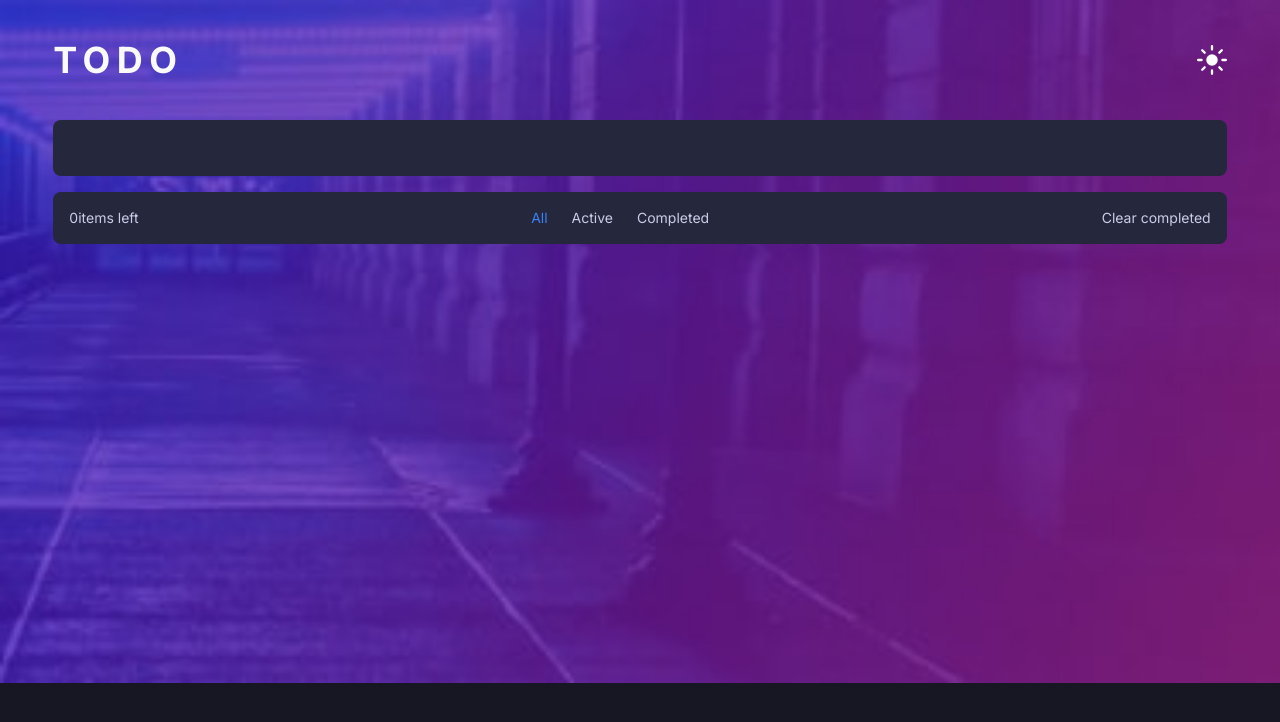
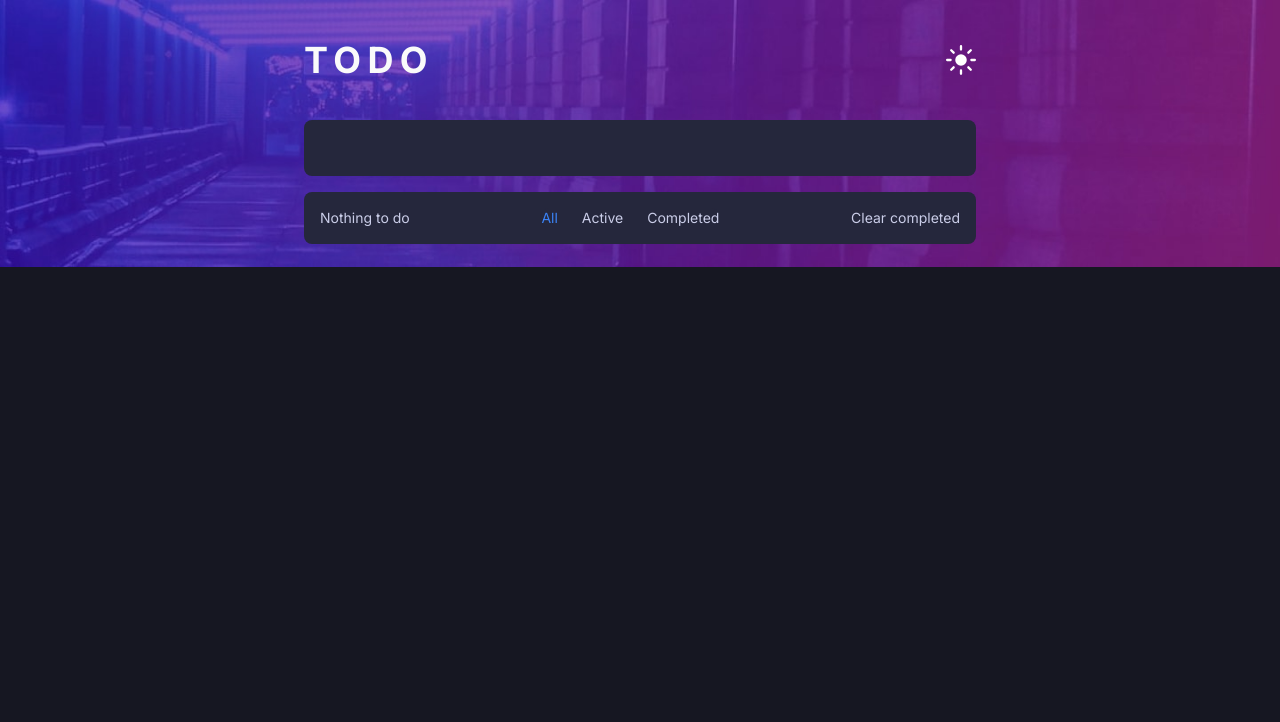
Before and after one commit to rafo38kh/todo-app, a Next.js app: page / in a window 1280 px wide. Shown: the top 722 px of the page. Built offline with nearby package versions, Linux system fonts and the light colour scheme.

Commit message:
fix bugs

```diff
--- a/app/page.js
+++ b/app/page.js
@@ -4,7 +4,7 @@ import Input from "@/components/Input";
 
 export default function Home() {
   return (
-    <div className="dark:bg-bgMDark bg-bgMLight  bg-contain h-screen w-full bg-no-repeat  dark:bg-darkBlue dark:text-white bg-lightGrayishBlue  text-black ">
+    <div className="dark:bg-bgMDark bg-bgMLight dark:lg:bg-bgDDark lg:bg-bgDLight bg-contain h-screen w-full bg-no-repeat  dark:bg-darkBlue dark:text-white bg-lightGrayishBlue  text-black ">
       <ChangeTheme />
       <Input />
     </div>
--- a/components/ChangeTheme.jsx
+++ b/components/ChangeTheme.jsx
@@ -23,7 +23,7 @@ export default function ChangeTheme() {
   console.log(theme);
 
   return (
-    <div className="flex flex-row justify-between w-11/12 m-auto py-10">
+    <div className="flex flex-row justify-between w-11/12 m-auto py-10 max-w-2xl">
       <span className="uppercase text-4xl tracking-[0.4rem] font-bold text-lightGray">
         Todo
       </span>
--- a/components/Input.jsx
+++ b/components/Input.jsx
@@ -8,6 +8,7 @@ export default function Input() {
   const [text, setText] = useState("");
   const [todos, setTodos] = useState([]);
   const [filters, setFilters] = useState("All");
+  const itemsLength = todos.filter((todo) => !todo.completed).length;
 
   const addTodo = (e) => {
     e.preventDefault();
@@ -23,8 +24,20 @@ export default function Input() {
     setText("");
   };
 
+  const checkCompleted = (el) => {
+    setTodos((prev) =>
+      prev.map((elem) =>
+        el.id === elem.id ? { ...elem, completed: !elem.completed } : elem
+      )
+    );
+  };
+
+  const handleDelete = (todo) => {
+    setTodos((prev) => prev.filter((el) => todo.id !== el.id));
+  };
+
   return (
-    <div className="w-11/12 m-auto">
+    <div className="w-11/12 m-auto max-w-2xl">
       <form className="mb-4" action="" onSubmit={addTodo}>
         <input
           className="w-full dark:bg-bgBlueDark p-4 rounded-lg text-GrayishBlueText bg-lightGray"
@@ -33,33 +46,24 @@ export default function Input() {
           onChange={(e) => setText(e.target.value)}
         />
       </form>
-      <ul className="rounded-lg truncate ">
+      <ul className="rounded-lg  h-[33rem] overflow-scroll">
         {todos
           .filter((todo) => {
             if (filters === "All") return todos;
             if (filters === "Active") return !todo.completed;
             if (filters === "Completed") return todo.completed;
           })
-          .map((el) => (
+          .reverse()
+          .map((todo) => (
             <li
-              className={`flex flex-row group w-full last:border-b-0 dark:bg-bgBlueDark p-4 border-b dark:border-b-DarkGrayishBlueBorder border-b-bg-LightGrayishBlue dark:text-text-darkGrayishBlue text-lightText bg-lightGray ${
-                el.completed && "line-through text-DarkGrayishBlueBorder"
+              className={`flex flex-row truncate group w-full last:border-b-0 dark:bg-bgBlueDark p-4 border-b dark:border-b-DarkGrayishBlueBorder border-b-bg-LightGrayishBlue dark:text-text-darkGrayishBlue text-lightText bg-lightGray ${
+                todo.completed &&
+                "line-through dark:text-GrayishBlueText text-GrayishBlue"
               }`}
-              key={el.id}
+              key={todo.id}
             >
-              <button
-                className="mr-4"
-                onClick={() =>
-                  setTodos((prev) =>
-                    prev.map((elem) =>
-                      el.id === elem.id
-                        ? { ...elem, completed: !elem.completed }
-                        : elem
-                    )
-                  )
-                }
-              >
-                {el.completed ? (
+              <button className="mr-4" onClick={() => checkCompleted(todo)}>
+                {todo.completed ? (
                   <div className="rounded-full h-6 w-6 border border-DarkGrayishBlueBorder flex items-center justify-center bg-gradient-to-r from-grCyan to-grPurple hover:border">
                     <Image alt="check" src={check} />
                   </div>
@@ -68,14 +72,9 @@ export default function Input() {
                 )}
               </button>
 
-              {el.text}
+              {todo.text}
 
-              <button
-                className=" ml-auto"
-                onClick={() =>
-                  setTodos((prev) => prev.filter((elem) => el.id !== elem.id))
-                }
-              >
+              <button className=" ml-auto" onClick={() => handleDelete(todo)}>
                 <Image alt="cross" src={cross} />
               </button>
             </li>
@@ -83,8 +82,14 @@ export default function Input() {
 
         {/* clear completed blok */}
 
-        <div className="flex justify-between  dark:bg-bgBlueDark bg-lightGray p-4  dark:text-text-darkGrayishBlue text-lightText mb-4  rounded-b-lg text-sm">
-          <p>{todos.filter((todo) => !todo.completed).length}items left</p>
+        <div className="flex justify-between  dark:bg-bgBlueDark bg-lightGray p-4  dark:text-text-darkGrayishBlue text-lightText   rounded-b-lg text-sm">
+          <p className="text-GrayishBlue dark:text-text-darkGrayishBlue">
+            {itemsLength === 0
+              ? "Nothing to do"
+              : itemsLength > 1
+              ? `${itemsLength} items left`
+              : `${itemsLength} item left`}
+          </p>
 
           <ul className="hidden md:flex flex-row items-center justify-center gap-6 rounded-lg  dark:bg-bgBlueDark bg-lightGray p-4 md:p-0 dark:text-text-darkGrayishBlue">
             {["All", "Active", "Completed"].map((filter) => (
@@ -102,6 +107,7 @@ export default function Input() {
           </ul>
 
           <button
+            className="hover:text-darkBlue text-GrayishBlue dark:text-text-darkGrayishBlue dark:hover:text-lightGray"
             onClick={() =>
               setTodos((prevState) =>
                 prevState.filter((todo) => !todo.completed)
@@ -115,11 +121,13 @@ export default function Input() {
 
       {/* filters blok */}
 
-      <ul className="md:hidden flex flex-row items-center justify-center gap-6 rounded-lg  dark:bg-bgBlueDark bg-lightGray p-4  dark:text-text-darkGrayishBlue">
+      <ul className="md:hidden flex flex-row items-center justify-center gap-6 mt-4 rounded-lg  dark:bg-bgBlueDark bg-lightGray p-4  dark:text-text-darkGrayishBlue">
         {["All", "Active", "Completed"].map((filter) => (
           <li>
             <button
-              className={filters === filter && "text-blue-500"}
+              className={`${
+                filters === filter ? "text-blue-500" : "text-GrayishBlue"
+              }   hover:text-darkBlue dark:hover:text-lightGray`}
               onClick={() => {
                 setFilters(filter);
               }}
```
Also changed, not shown: public/screenshot.png (added), 1 other file (tests, documents, lock files or other folders).
